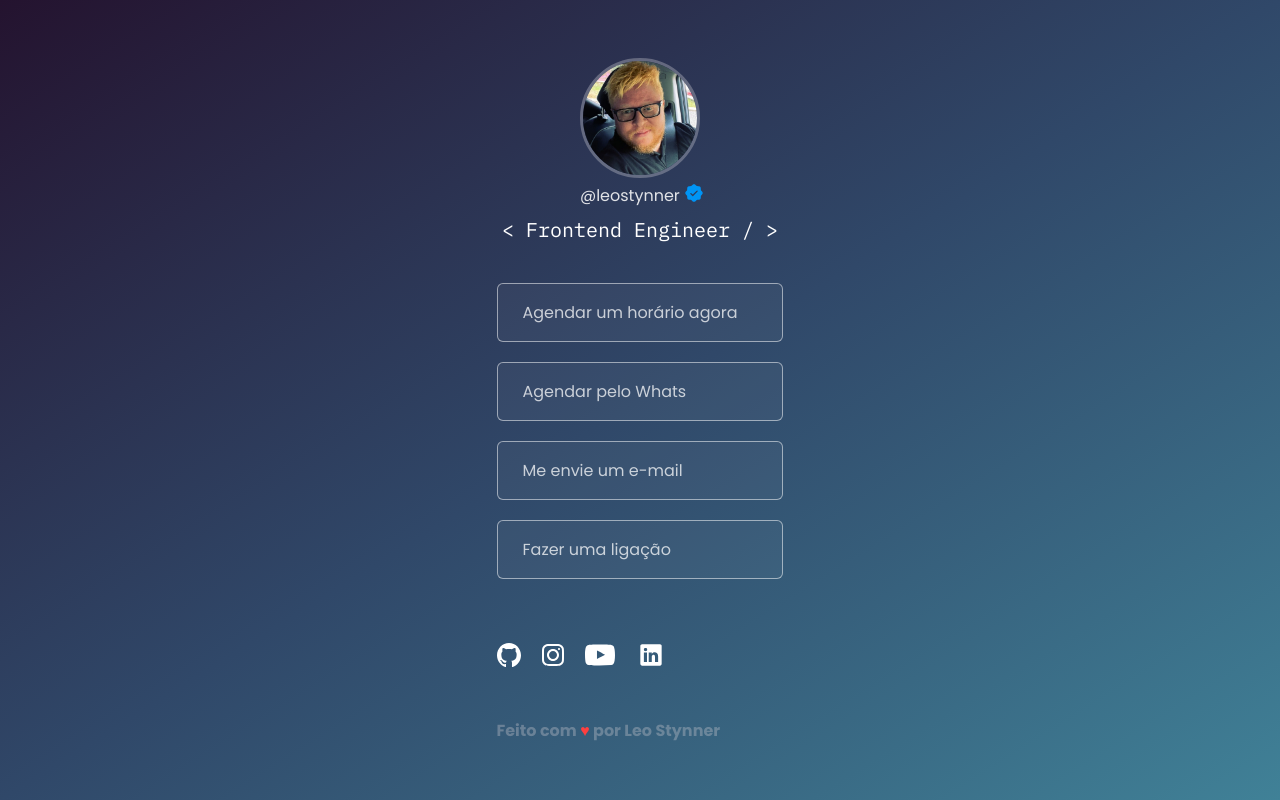
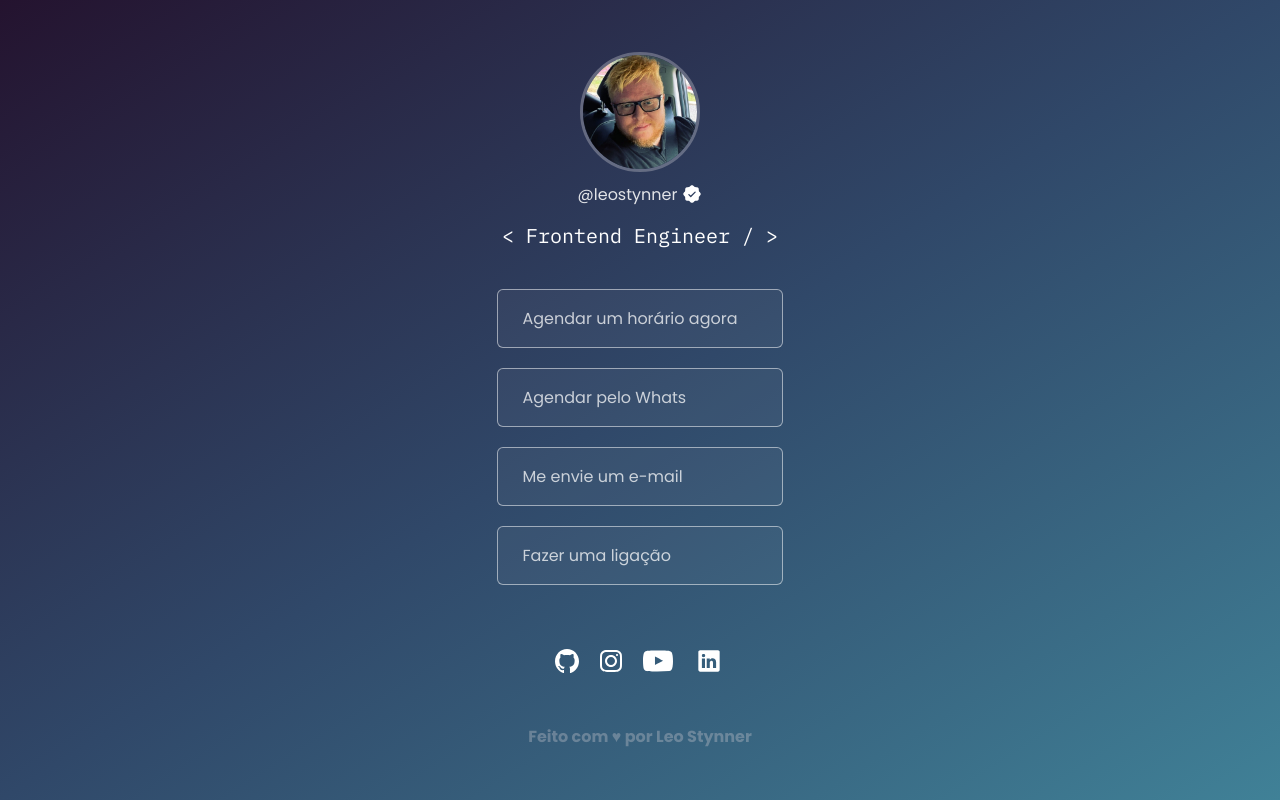
Before and after one commit to leonardoalmir/link-bio, a plain HTML site: page index.html in a window 1280 px wide. Drawn offline with Linux system fonts and the light colour scheme.

Commit message:
Atualizando CSS Flexbox style.css

```diff
--- a/style.css
+++ b/style.css
@@ -1,27 +1,4 @@
-/*
-# Fonte usada
-'Segoe UI', Tahoma, Geneva, Verdana, sans-serif
-
-# Sugestão de background color
-#01060d
-#01171f
-
-# Cor da borda da foto
-#c4c4cc5f
-
-# Cor do @do_perfil
-#c4c4cccc
-
-# Cor do Cargo
-rgba(200, 229, 255, 0.769)
-
-# Animações ao passar o mouse
-Alterar transparência do botão
-Colorir os ícones (o GitHub não tem alteração).
-*/
-
 @import url('https://fonts.googleapis.com/css2?family=IBM+Plex+Mono:wght@300;400;700&family=Poppins:wght@400;700;900&display=swap');
-
 
 * {
     margin: 0;
@@ -64,31 +41,36 @@ body {
 }
 
 .usuario {
-    text-align: center;
+    display: flex;
+    gap: 15px;
+    flex-direction: column;
+    align-items: center;
+    margin: 10px 0 40px 0;
+}
+
+.user_inffo {
+    display: flex;
+    align-items: center;
+    gap: 5px;
 }
 
 .usuario h1 {
     font-size: 16px;
     color: #fbfbfbe0;
     font-weight: 500;
-    margin: 5px 0 8px 0;
-    display: inline-block;
 }
 
 .verificado {
-    display: inline-block;
-    vertical-align: middle;
-    width: 16px;
+    width: 20px;
+    height: 20px;
 }
 
 .cabecalho h3 {
-    /* color: rgba(116, 255, 125, 0.689); */
     color: #ffffff;
     font-size: 20px;
     font-family: "IBM Plex Mono", monospace;
     font-weight: 400;
     font-style: normal;
-    margin-bottom: 40px;
 }
 
 .menu_botoes {
@@ -123,34 +105,18 @@ body {
 .redes_sociais {
     display: flex;
     align-items: center;
+    justify-content: center;
     flex-wrap: wrap;
     gap: 20px;
 }
 
 .social {
     text-decoration: none;
-    /* padding: 16px; */
 }
 
 .rodape {
+    display: flex;
+    justify-content: center;
     margin: 40px 0 0 0;
     color: #c4c4cc5f;
 }
-
-.rodape span {
-    color: rgb(255, 63, 63);
-}
-
-#youtube {
-    color: white;
-    transition: .3s;
-}
-
-#youtube:hover {
-    color: red;
-}
-
-
-#svg_verificado {
-    fill: #0095F6;
-}
```
